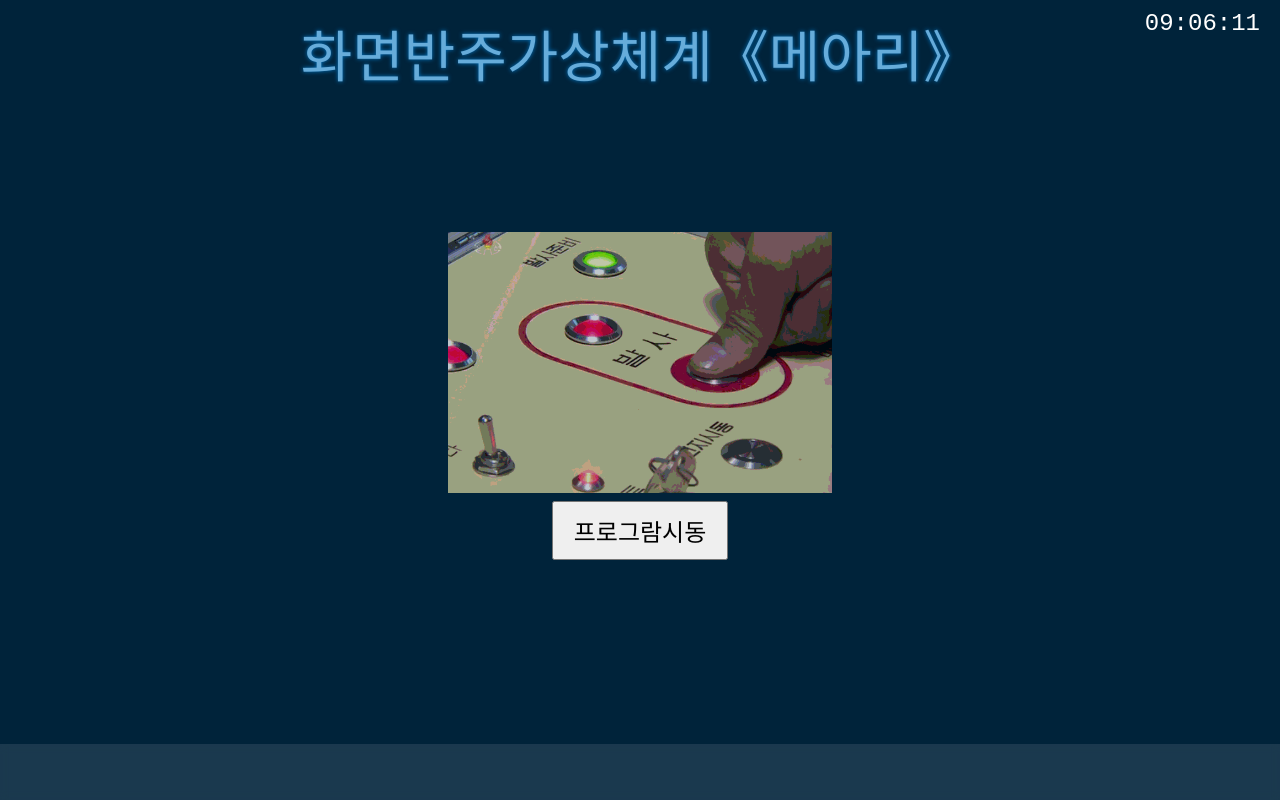
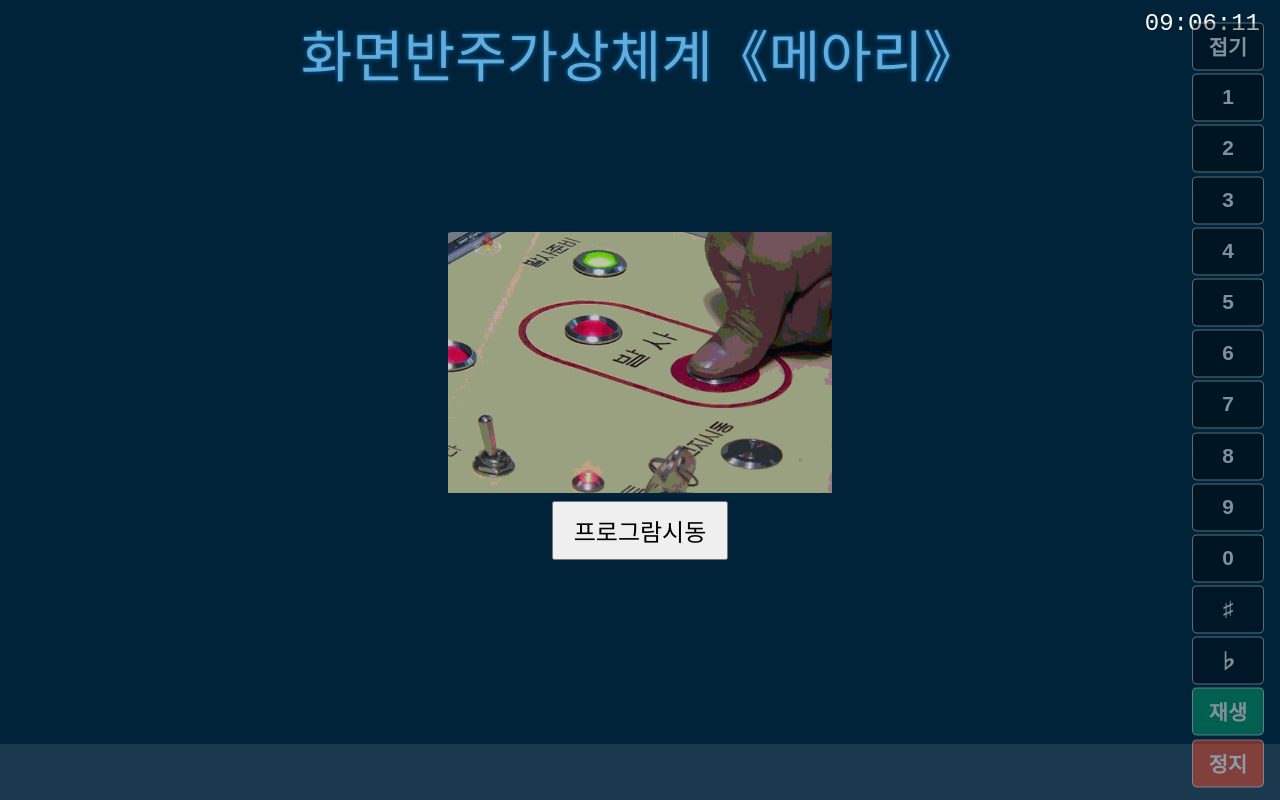
Before and after one commit to nryeouo/meari-app, a plain HTML site: page docker/static/index.html in a window 1280 px wide. Drawn offline with Linux system fonts and the light colour scheme; files that its build step writes are made by us from their sources; no server answers; files whose address does not match are found by name; a web font is replaced by a local one.

Commit message:
🆕 タッチ用のボタン

```diff
--- a/docker/static/index.html
+++ b/docker/static/index.html
@@ -19,6 +19,25 @@
     <div id="scrolling-history" class="scrolling-text"></div>
     <video id="video" style="display: none;" controls></video>
     <div id="video-title"></div>
+    <nav id="side-controls" aria-label="화면 조작">
+        <button id="side-controls-toggle" class="side-control side-control-toggle" type="button" aria-expanded="true">접기</button>
+        <div id="side-controls-buttons">
+            <button class="side-control side-control-number" type="button" data-key="1">1</button>
+            <button class="side-control side-control-number" type="button" data-key="2">2</button>
+            <button class="side-control side-control-number" type="button" data-key="3">3</button>
+            <button class="side-control side-control-number" type="button" data-key="4">4</button>
+            <button class="side-control side-control-number" type="button" data-key="5">5</button>
+            <button class="side-control side-control-number" type="button" data-key="6">6</button>
+            <button class="side-control side-control-number" type="button" data-key="7">7</button>
+            <button class="side-control side-control-number" type="button" data-key="8">8</button>
+            <button class="side-control side-control-number" type="button" data-key="9">9</button>
+            <button class="side-control side-control-number" type="button" data-key="0">0</button>
+            <button class="side-control side-control-pitch" type="button" data-key="+">♯</button>
+            <button class="side-control side-control-pitch" type="button" data-key="-">♭</button>
+            <button class="side-control side-control-play" type="button" data-key="Enter">재생</button>
+            <button class="side-control side-control-stop" type="button" data-key="Backspace">정지</button>
+        </div>
+    </nav>
     <script type="module" src="static/js/script.js"></script>
 </body>
 </html>
--- a/docker/static/js/script.js
+++ b/docker/static/js/script.js
@@ -39,6 +39,25 @@ document.addEventListener("DOMContentLoaded", () => {
     const launchImg = document.getElementById("launch-image");
     const startButton = document.getElementById("start-button");
     const bannerImg = document.getElementById("pr-banner");
+    const sideControlsToggle = document.getElementById("side-controls-toggle");
+    const sideControlsButtons = document.getElementById("side-controls-buttons");
+
+    sideControlsToggle.addEventListener("click", () => {
+        const isCollapsed = sideControlsButtons.hidden;
+        sideControlsButtons.hidden = !isCollapsed;
+        sideControlsToggle.textContent = isCollapsed ? "접기" : "열기";
+        sideControlsToggle.setAttribute("aria-expanded", String(isCollapsed));
+    });
+
+    sideControlsButtons.addEventListener("click", (event) => {
+        const button = event.target.closest("button[data-key]");
+        if (!button) return;
+
+        document.dispatchEvent(new KeyboardEvent("keydown", {
+            key: button.dataset.key,
+            bubbles: true
+        }));
+    });
 
     function reloadBanner() {
         bannerImg.src = `/banner?r=${Date.now()}`;
--- a/docker/static/style.css
+++ b/docker/static/style.css
@@ -122,6 +122,61 @@ body {
   object-fit: contain;
 }
 
+#side-controls {
+  position: fixed;
+  top: 50%;
+  right: 1rem;
+  z-index: 1000;
+  transform: translateY(-50%);
+}
+
+#side-controls-buttons {
+  display: flex;
+  flex-direction: column;
+}
+
+#side-controls-buttons[hidden] {
+  display: none;
+}
+
+.side-control {
+  width: 4.5rem;
+  min-height: 3rem;
+  margin: 0.1rem 0;
+  border: 1px solid rgba(255, 255, 255, 0.7);
+  border-radius: 0.3rem;
+  color: white;
+  font-size: 1.3rem;
+  font-weight: bold;
+  opacity: 0.5;
+  cursor: pointer;
+  backdrop-filter: none;
+  -webkit-backdrop-filter: none;
+}
+
+.side-control-number {
+  background-color: rgba(0, 0, 0, 0.8);
+}
+
+.side-control-pitch,
+.side-control-toggle {
+  background-color: rgba(0, 0, 0, 0.65);
+}
+
+.side-control-play {
+  background-color: var(--ll-hanayo);
+}
+
+.side-control-stop {
+  background-color: var(--ll-maki);
+}
+
+.side-control:hover,
+.side-control:focus-visible {
+  outline: 2px solid white;
+  outline-offset: -2px;
+}
+
 #start-button {
   font-size: 24px;
   margin: 1vmin 0;
```
Also changed, not shown: 1 other file.
